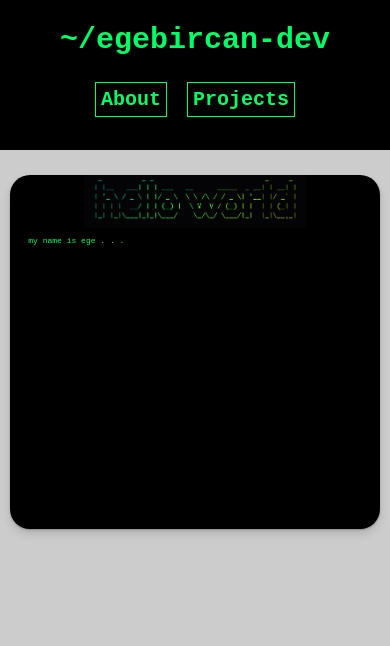
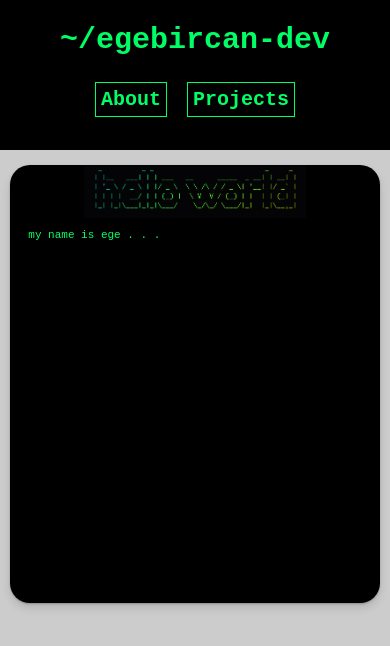
Before and after one commit to egebircan/my-portfolio, a Next.js app: page / in a window 390 px wide. Shown: the top 646 px of the page. Built offline with nearby package versions, Linux system fonts and the light colour scheme.

Commit message:
animations are faster now

```diff
--- a/pages/index.js
+++ b/pages/index.js
@@ -20,7 +20,7 @@ export default function Home() {
       <Header />
       <AboutDiv>
         <img className={bannerClass} src="banner.png" />
-        <div style={{width: "90%", margin: "auto", paddingBottom: "20px" }} className={terminalClass}>
+        <div className={terminalClass}>
           <p>
             my name is ege .    .    .  <br></br>
           </p>
@@ -64,12 +64,12 @@ export default function Home() {
             </Link>
           </p>
           <p>
-            for more info about my tech stack check me out on{" "}
+            for my current tech stack --> {" "}
             <a className="link" target="_blank" href="https://stackshare.io/egebircandev">
               stackshare
             </a>
           </p>
-          <p>to learn more about what i'm doing you can find me on</p>
+          <p>you can also find me on: </p>
           <p style={{marginLeft: "20px"}}>
             <a className="link" target="_blank" href="https://github.com/egebircan">
               github
@@ -92,18 +92,10 @@ export default function Home() {
   )
 }
 
-const PageTitle = styled.div`
-  text-align: center;
-  margin-top: 30px;
-  margin-bottom: 30px;
-  font-size: 45px;
-  font-weight: bold;
-`
-
 const AboutDiv = styled.div`
   background-color: black;
   color: #00ff66;
-  width: 75%;
+  width: 65%;
   margin: auto;
   border-radius: 20px;
   box-shadow: 0 5px 10px rgba(0,0,0,0.12), 0 1px 2px rgba(0,0,0,0.24);
@@ -116,5 +108,6 @@ const AboutDiv = styled.div`
 
   @media (max-width: 800px) {
     width: 95%;
+    margin-top: 15px;
   }
 `
--- a/pages/styles.css
+++ b/pages/styles.css
@@ -40,20 +40,40 @@ body {
 }
 
 .terminal p {
-  animation: initialanim 12s steps(90, end);
+  animation: initialanim 12s steps(180, end);
   overflow: hidden;
   white-space: nowrap;
   width: 100%;
-  font-size: 8px;
+  font-size: 16px;
+}
+
+.terminal {
+  padding-bottom: 20px;
+  width: 90%;
+  margin: auto;
+}
+
+.loadedTerminal {
+  padding-bottom: 20px;
+  width: 90%;
+  margin: auto;
 }
 
 @media (max-width: 800px) {
   .terminal p {
-    font-size: 8px;
+    font-size: 11px;
   }
 
   .loadedTerminal p {
-    font-size: 8px;
+    font-size: 11px;
+  }
+
+  .terminal {
+    padding-bottom: 5px;
+  }
+
+  .loadedTerminal {
+    padding-bottom: 5px;
   }
 }
 
@@ -67,37 +87,37 @@ body {
   animation: typing 11s steps(120, end);
 }
 .terminal p:nth-child(5) {
-  animation: typing 17s steps(120, end);
+  animation: typing 15s steps(120, end);
 }
 .terminal p:nth-child(6) {
-  animation: typing 20s steps(120, end);
+  animation: typing 17s steps(250, end);
 }
 .terminal p:nth-child(7) {
-  animation: typing 23s steps(120, end);
+  animation: typing 19s steps(250, end);
 }
 .terminal p:nth-child(8) {
-  animation: typing 27s steps(120, end);
+  animation: typing 22s steps(250, end);
 }
 .terminal p:nth-child(9) {
-  animation: typing 32s steps(250, end);
+  animation: typing2 23s steps(250, end);
 }
 .terminal p:nth-child(10) {
-  animation: typing 38s steps(250, end);
+  animation: typing2 26s steps(250, end);
 }
 .terminal p:nth-child(11) {
-  animation: typing 45s steps(250, end);
+  animation: typing2 30s steps(250, end);
 }
 .terminal p:nth-child(12) {
-  animation: typing 51s steps(250, end);
+  animation: typing2 33s steps(250, end);
 }
 .terminal p:nth-child(13) {
-  animation: typing 52s steps(250, end);
+  animation: typing2 34s steps(250, end);
 }
 .terminal p:nth-child(14) {
-  animation: typing 53s steps(250, end);
+  animation: typing2 35s steps(250, end);
 }
 .terminal p:nth-child(15) {
-  animation: typing 55s steps(250, end);
+  animation: typing2 37s steps(250, end);
 }
 
 @keyframes typing {
@@ -118,6 +138,28 @@ body {
   }
 }
 
+@keyframes typing2 {
+  0% {
+    width: 0;
+  }
+
+  50% {
+    width: 0;
+  }
+
+  75% {
+    width: 0;
+  }
+
+  85% {
+    width: 0;
+  }
+
+  100% {
+    width: 100%;
+  }
+}
+
 @keyframes initialanim {
   from {
     width: 0;
```
